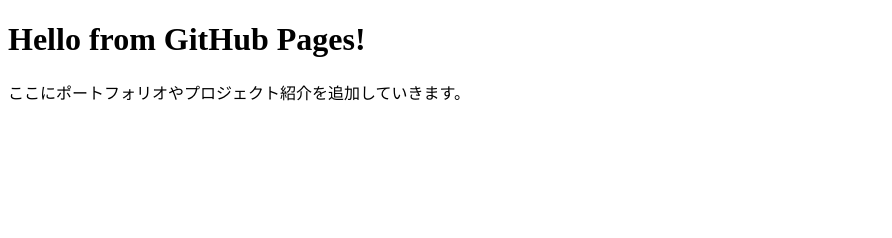
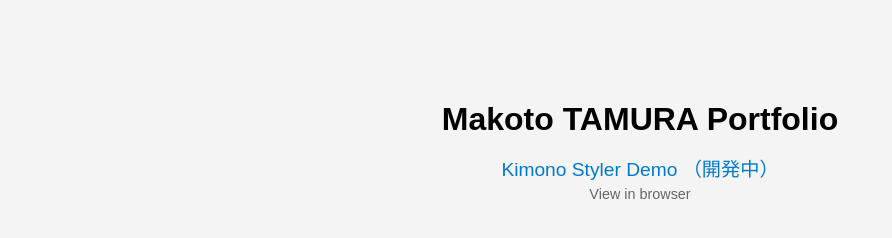
Before and after one commit to Makoto-T/makoto-t.github.io, a plain HTML site: page index.html in a window 1280 px wide. Shown: the whole page, without its empty margins (0-892 px from the left). Drawn offline with Linux system fonts and the light colour scheme.

Commit message:
Update index.html

```diff
--- a/index.html
+++ b/index.html
@@ -1,11 +1,46 @@
 <!DOCTYPE html>
-<html lang="ja">
+<html lang="en">
 <head>
-  <meta charset="UTF-8">
-  <title>Makoto Tamura Portfolio</title>
+  <meta charset="UTF-8" />
+  <meta name="viewport" content="width=device-width, initial-scale=1" />
+  <title>Makoto TAMURA Portfolio</title>
+  <style>
+    body {
+      margin: 0;
+      background-color: #f4f4f4;
+      font-family: sans-serif;
+      display: flex;
+      flex-direction: column;
+      align-items: center;
+      text-align: center;
+      padding-top: 80px; /* 上からの余白 */
+    }
+    h1 {
+      font-size: 2em;
+      margin-bottom: 0.5em;
+    }
+    a {
+      font-size: 1.2em;
+      color: #007acc;
+      text-decoration: none;
+      border-bottom: 1px solid transparent;
+      transition: border-bottom 0.3s;
+    }
+    a:hover {
+      border-bottom: 1px solid #007acc;
+    }
+    .subtext {
+      font-size: 0.9em;
+      color: #666;
+      margin-top: 0.2em;
+    }
+  </style>
 </head>
 <body>
-  <h1>Hello from GitHub Pages!</h1>
-  <p>ここにポートフォリオやプロジェクト紹介を追加していきます。</p>
+  <h1>Makoto TAMURA Portfolio</h1>
+  <a href="https://makototamura.com/kimono_viewer_app/index.html" target="_blank">
+    Kimono Styler Demo （開発中）
+  </a>
+  <div class="subtext">View in browser</div>
 </body>
 </html>
```
